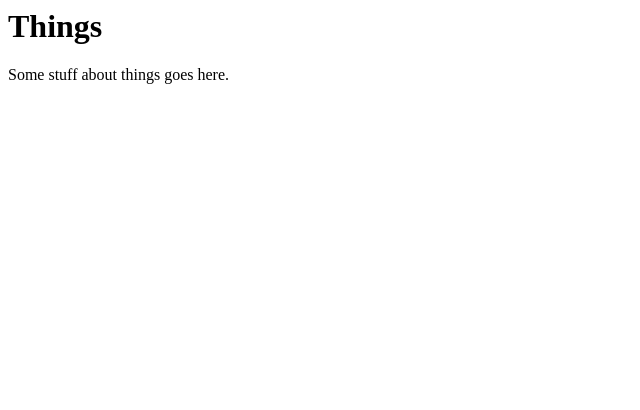
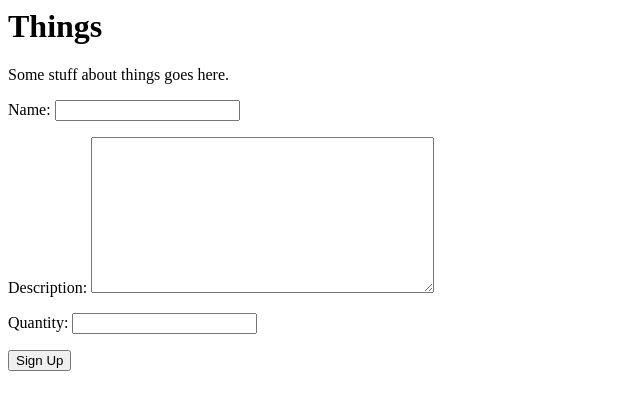
Before and after one commit to KCL-SEG/things-2-jall0h, a Django app: template things/templates/home.html in a window 1280 px wide. Shown: the top 410 px of the page, without its empty margins (0-640 px from the left). Run offline with Django 3.2, Linux system fonts and the light colour scheme; the template is opened without the code that fills it: values that come from a table or form of the project are taken from there, others are empty.

Commit message:
Add forms
-Create new form for Thing
-Add form to the home page

```diff
--- a/things/forms.py
+++ b/things/forms.py
@@ -1,3 +1,9 @@
 """Forms of the project."""
-
+from django import forms
+from .models import Thing
 # Create your forms here.
+class ThingForm(forms.ModelForm):
+    class Meta:
+        model = Thing
+        fields = {'name', 'description', 'quantity'}
+        widgets = {'description': forms.Textarea(), 'quantity': forms.NumberInput}
--- a/things/templates/home.html
+++ b/things/templates/home.html
@@ -7,5 +7,10 @@
     Things
   </h1>
   <p>Some stuff about things goes here.</p>
+  <form action = "{% url 'home' %}" method="post">
+     {% csrf_token %}
+     {{form.as_p}}
+    <input type="submit" value="Sign Up"/>
+  </form>
 </body>
 </html>
--- a/things/views.py
+++ b/things/views.py
@@ -1,4 +1,6 @@
 from django.shortcuts import render
+from .forms import ThingForm
 
 def home(request):
+    form = ThingForm()
     return render(request, 'home.html', {'form': form})
```
